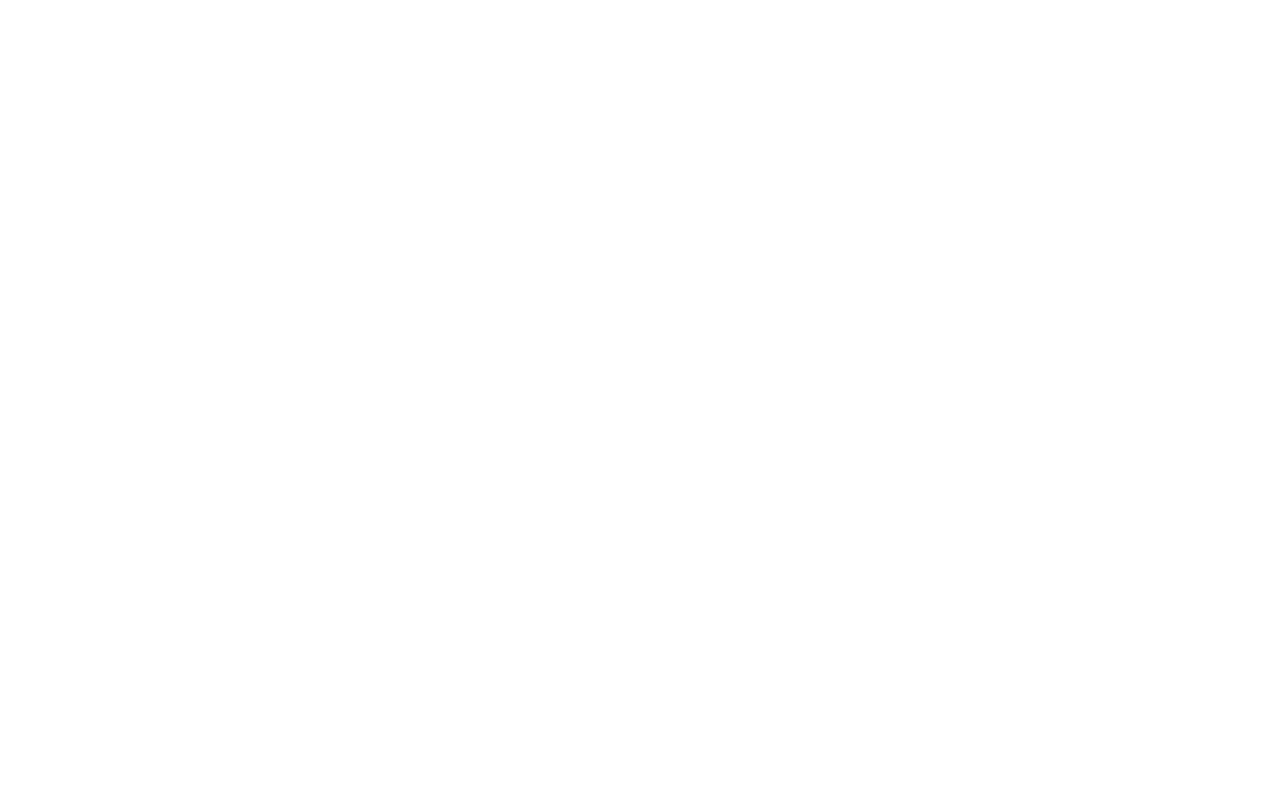
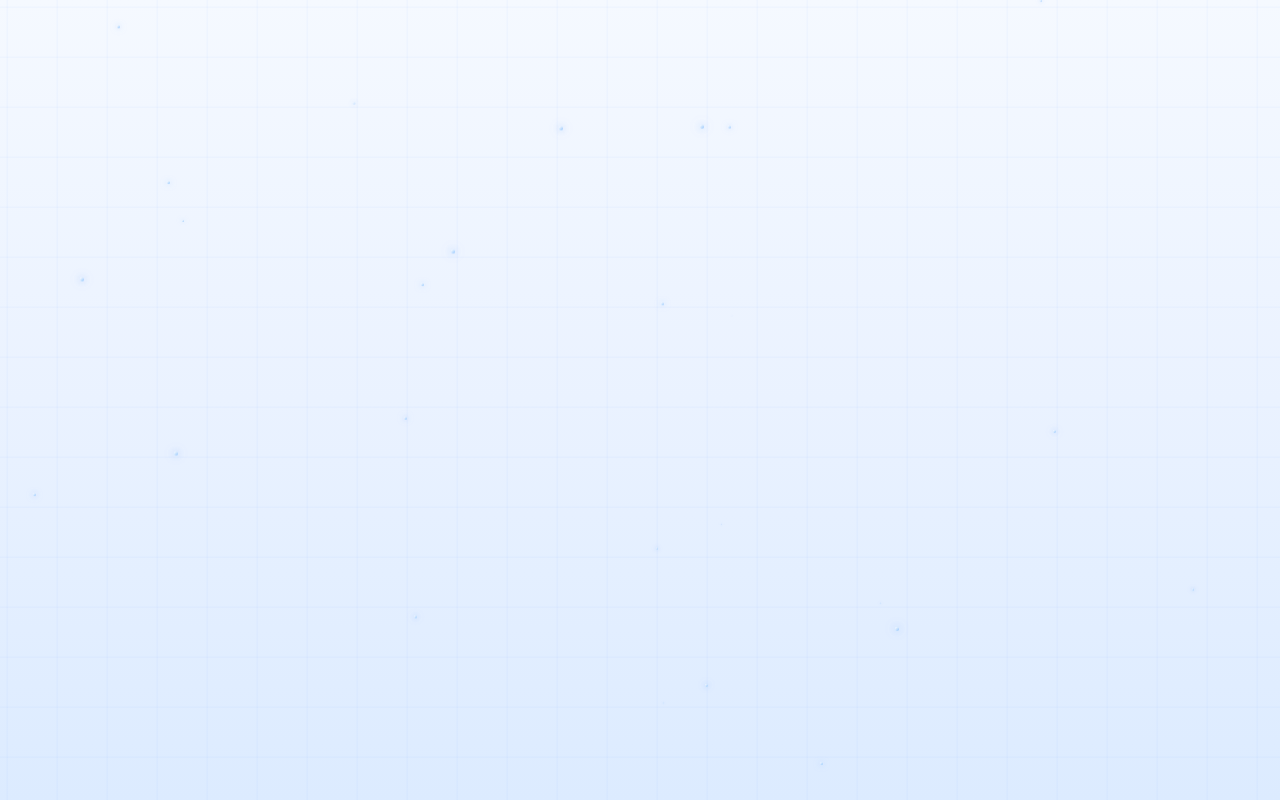
Before and after one commit to ClementPhoshoko/AI-Powered-CyberSecure-Network-Dashboard-for-ISP-Insights, a React (Vite) app in the folder client/: page / in a window 1280 px wide. Built offline with nearby package versions, Linux system fonts and the light colour scheme.

Commit message:
feat: add global design tokens and base styles
add full glassmorphism iOS-style design system, including color, typography, spacing and layout tokens, plus global CSS reset and base body styling that uses the token variables

```diff
--- a/client/src/App.jsx
+++ b/client/src/App.jsx
@@ -5,9 +5,33 @@ function App() {
   const [count, setCount] = useState(0)
 
   return (
-    <>
+    <div className="app-shell">
+      {/* Background Layers */}
+      <div className="background-canvas">
+        <div className="network-grid"></div>
+        <div className="stars-container">
+          {[...Array(40)].map((_, i) => (
+            <div
+              key={i}
+              className="star"
+              style={{
+                '--i': i,
+                '--size': `${Math.random() * 3 + 1}px`,
+                '--top': `${Math.random() * 100}%`,
+                '--left': `${Math.random() * 100}%`,
+                '--duration': `${Math.random() * 10 + 15}s`,
+                '--delay': `${Math.random() * 10}s`
+              }}
+            ></div>
+          ))}
+        </div>
+      </div>
 
-    </>
+      {/* Main Content */}
+      <div className="app-content">
+        {/* Your content will go here */}
+      </div>
+    </div>
   )
 }
 
--- a/client/src/global_styles/App.css
+++ b/client/src/global_styles/App.css
@@ -0,0 +1,107 @@
+/* =========================================================
+   APP SHELL & BACKGROUND CANVAS
+   Networking + AI Design System
+   ========================================================= */
+
+.app-shell {
+  position: relative;
+  width: 100%;
+  min-height: 100vh;
+  overflow: hidden;
+}
+
+.background-canvas {
+  position: fixed;
+  top: 0;
+  left: 0;
+  width: 100%;
+  height: 100%;
+  z-index: 0;
+  background: var(--bg-gradient);
+}
+
+/* --- Network Grid --- */
+.network-grid {
+  position: absolute;
+  top: 0;
+  left: 0;
+  width: 100%;
+  height: 100%;
+  background-image:
+    /* Horizontal lines */
+    linear-gradient(
+      to right,
+      rgba(59, 130, 246, 0.05) 1px,
+      transparent 1px
+    ),
+    /* Vertical lines */
+    linear-gradient(
+      to bottom,
+      rgba(59, 130, 246, 0.05) 1px,
+      transparent 1px
+    );
+  background-size: 50px 50px;
+  animation: gridMove 60s linear infinite;
+}
+
+@keyframes gridMove {
+  0% {
+    background-position: 0 0;
+  }
+  100% {
+    background-position: 50px 50px;
+  }
+}
+
+/* --- Animated Stars --- */
+.stars-container {
+  position: absolute;
+  top: 0;
+  left: 0;
+  width: 100%;
+  height: 100%;
+  overflow: hidden;
+}
+
+.star {
+  position: absolute;
+  width: var(--size);
+  height: var(--size);
+  top: var(--top);
+  left: var(--left);
+  background: linear-gradient(135deg, #ffffff, #93c5fd);
+  border-radius: 50%;
+  opacity: 0;
+  animation: floatStar var(--duration) ease-in-out var(--delay) infinite;
+  will-change: transform, opacity;
+  box-shadow:
+    0 0 calc(var(--size) * 2) rgba(147, 197, 253, 0.6),
+    0 0 calc(var(--size) * 4) rgba(59, 130, 246, 0.3);
+}
+
+@keyframes floatStar {
+  0% {
+    opacity: 0;
+    transform: translateY(0) scale(0.5);
+  }
+  10% {
+    opacity: 1;
+    transform: translateY(-20px) scale(1);
+  }
+  90% {
+    opacity: 1;
+    transform: translateY(-100px) scale(1);
+  }
+  100% {
+    opacity: 0;
+    transform: translateY(-120px) scale(0.5);
+  }
+}
+
+/* --- Main Content Layer --- */
+.app-content {
+  position: relative;
+  z-index: 10;
+  width: 100%;
+  min-height: 100vh;
+}
--- /dev/null
+++ b/client/src/global_styles/global_tokens.css
@@ -0,0 +1,209 @@
+/* =========================================================
+   SPEEDTEST AI DESIGN SYSTEM TOKENS
+   Glassmorphism + Light iOS-style UI
+   ========================================================= */
+
+:root {
+
+  /* =========================================================
+     1. COLOR SYSTEM (BASE BACKGROUNDS)
+     ========================================================= */
+
+  --bg-primary: #F5F9FF;
+  --bg-secondary: #EAF2FF;
+  --bg-tertiary: #DCEBFF;
+  --bg-deep: #CFE3FF;
+
+  /* Gradient background (app shell) */
+  --bg-gradient:
+    linear-gradient(
+      180deg,
+      #F5F9FF 0%,
+      #EAF2FF 50%,
+      #DCEBFF 100%
+    );
+
+  /* =========================================================
+     2. GLASSMORPHISM SYSTEM
+     ========================================================= */
+
+  --glass-bg: rgba(255, 255, 255, 0.55);
+  --glass-bg-strong: rgba(255, 255, 255, 0.72);
+  --glass-bg-soft: rgba(255, 255, 255, 0.35);
+
+  --glass-border: rgba(255, 255, 255, 0.35);
+  --glass-border-strong: rgba(255, 255, 255, 0.55);
+
+  --glass-shadow: rgba(0, 60, 120, 0.08);
+  --glass-shadow-strong: rgba(0, 60, 120, 0.14);
+
+  /* Blur levels */
+  --blur-sm: 8px;
+  --blur-md: 14px;
+  --blur-lg: 22px;
+  --blur-xl: 32px;
+
+  /* Glass noise overlay (optional texture layer) */
+  --glass-noise-opacity: 0.04;
+
+  /* =========================================================
+     3. PRIMARY BRAND (AI + SPEED IDENTITY)
+     ========================================================= */
+
+  --primary: #3B82F6;
+  --primary-light: #93C5FD;
+  --primary-dark: #1D4ED8;
+
+  --primary-glow: rgba(59, 130, 246, 0.25);
+
+  --primary-gradient:
+    linear-gradient(135deg, #3B82F6, #60A5FA, #8B5CF6);
+
+  /* =========================================================
+     4. ACCENT COLORS (SPEED + ENERGY)
+     ========================================================= */
+
+  --accent: #00D1FF;
+  --accent-alt: #22C55E;
+
+  --accent-glow: rgba(0, 209, 255, 0.25);
+
+  /* =========================================================
+     5. SEMANTIC STATES
+     ========================================================= */
+
+  --success: #22C55E;
+  --success-soft: rgba(34, 197, 94, 0.15);
+
+  --warning: #F59E0B;
+  --warning-soft: rgba(245, 158, 11, 0.15);
+
+  --error: #EF4444;
+  --error-soft: rgba(239, 68, 68, 0.15);
+
+  --info: #38BDF8;
+  --info-soft: rgba(56, 189, 248, 0.15);
+
+  /* =========================================================
+     6. SPEED TEST DATA COLORS
+     ========================================================= */
+
+  --download: #3B82F6;
+  --upload: #8B5CF6;
+  --ping: #22C55E;
+  --jitter: #F59E0B;
+
+  --download-glow: rgba(59, 130, 246, 0.25);
+  --upload-glow: rgba(139, 92, 246, 0.25);
+  --ping-glow: rgba(34, 197, 94, 0.25);
+  --jitter-glow: rgba(245, 158, 11, 0.25);
+
+  /* =========================================================
+     7. AI SYSTEM STATES
+     ========================================================= */
+
+  --ai-idle: #3B82F6;
+  --ai-thinking: #60A5FA;
+  --ai-processing: linear-gradient(90deg, #3B82F6, #8B5CF6, #00D1FF);
+  --ai-complete: #22C55E;
+
+  --ai-glow: rgba(59, 130, 246, 0.20);
+
+  /* =========================================================
+     8. TEXT COLORS
+     ========================================================= */
+
+  --text-primary: #0F172A;
+  --text-secondary: #334155;
+  --text-muted: #64748B;
+  --text-inverse: #FFFFFF;
+
+  /* Numbers / metrics */
+  --text-metric: #0B1220;
+
+  /* =========================================================
+     9. TYPOGRAPHY SYSTEM
+     ========================================================= */
+
+  --font-sans: "Inter", "SF Pro Display", system-ui, sans-serif;
+  --font-mono: "JetBrains Mono", "SF Mono", monospace;
+
+  /* Type scale */
+  --text-xs: 12px;
+  --text-sm: 14px;
+  --text-md: 16px;
+  --text-lg: 20px;
+  --text-xl: 24px;
+  --text-2xl: 32px;
+  --text-3xl: 48px;
+  --text-4xl: 64px;
+
+  /* Numeric display (speed values) */
+  --text-speed: 72px;
+
+  /* =========================================================
+     10. SPACING SYSTEM (8pt GRID)
+     ========================================================= */
+
+  --space-1: 4px;
+  --space-2: 8px;
+  --space-3: 12px;
+  --space-4: 16px;
+  --space-5: 24px;
+  --space-6: 32px;
+  --space-7: 48px;
+  --space-8: 64px;
+
+  /* =========================================================
+     11. BORDER RADIUS SYSTEM
+     ========================================================= */
+
+  --radius-sm: 8px;
+  --radius-md: 12px;
+  --radius-lg: 16px;
+  --radius-xl: 24px;
+  --radius-2xl: 32px;
+  --radius-full: 999px;
+
+  /* =========================================================
+     12. SHADOW / ELEVATION SYSTEM
+     ========================================================= */
+
+  --shadow-sm: 0 4px 12px rgba(0, 60, 120, 0.06);
+  --shadow-md: 0 8px 24px rgba(0, 60, 120, 0.10);
+  --shadow-lg: 0 16px 40px rgba(0, 60, 120, 0.14);
+
+  /* Glass-specific shadow */
+  --shadow-glass: 0 8px 32px rgba(0, 60, 120, 0.10);
+
+  /* =========================================================
+     13. MOTION SYSTEM
+     ========================================================= */
+
+  --motion-fast: 120ms;
+  --motion-normal: 220ms;
+  --motion-slow: 400ms;
+  --motion-xslow: 600ms;
+
+  --ease-out: cubic-bezier(0.16, 1, 0.3, 1);
+  --ease-in-out: cubic-bezier(0.65, 0, 0.35, 1);
+  --spring: cubic-bezier(0.34, 1.56, 0.64, 1);
+
+  /* =========================================================
+     14. LAYOUT TOKENS
+     ========================================================= */
+
+  --container-sm: 640px;
+  --container-md: 768px;
+  --container-lg: 1024px;
+  --container-xl: 1280px;
+
+  /* =========================================================
+     15. BORDER SYSTEM
+     ========================================================= */
+
+  --border-light: rgba(255, 255, 255, 0.4);
+  --border-medium: rgba(255, 255, 255, 0.6);
+  --border-dark: rgba(15, 23, 42, 0.08);
+
+}
--- a/client/src/global_styles/index.css
+++ b/client/src/global_styles/index.css
@@ -0,0 +1,14 @@
+@import './global_tokens.css';
+
+* {
+  margin: 0;
+  padding: 0;
+  box-sizing: border-box;
+}
+
+body {
+  font-family: var(--font-sans);
+  background: var(--bg-gradient);
+  color: var(--text-primary);
+  min-height: 100vh;
+}
```
